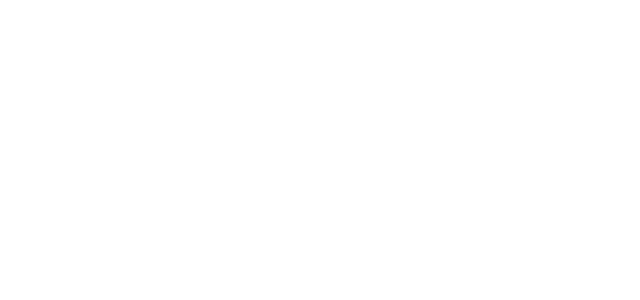
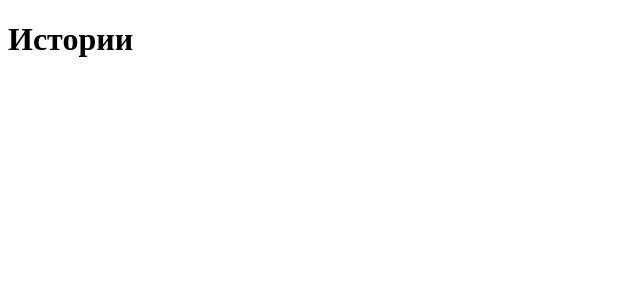
Before and after one commit to notabene91/rak-lechitsa, a Nuxt app: page /stories in a window 1280 px wide. Before the commit this address had no page. Shown: the top 300 px of the page, without its empty margins (0-640 px from the left). Built offline with nearby package versions, Linux system fonts and the light colour scheme.

Commit message:
added stories page

```diff
--- /dev/null
+++ b/pages/stories.vue
@@ -0,0 +1,11 @@
+<template>
+  <div>
+    <h1>Истории</h1>
+  </div>
+</template>
+
+<script>
+export default {};
+</script>
+
+<style></style>
```
